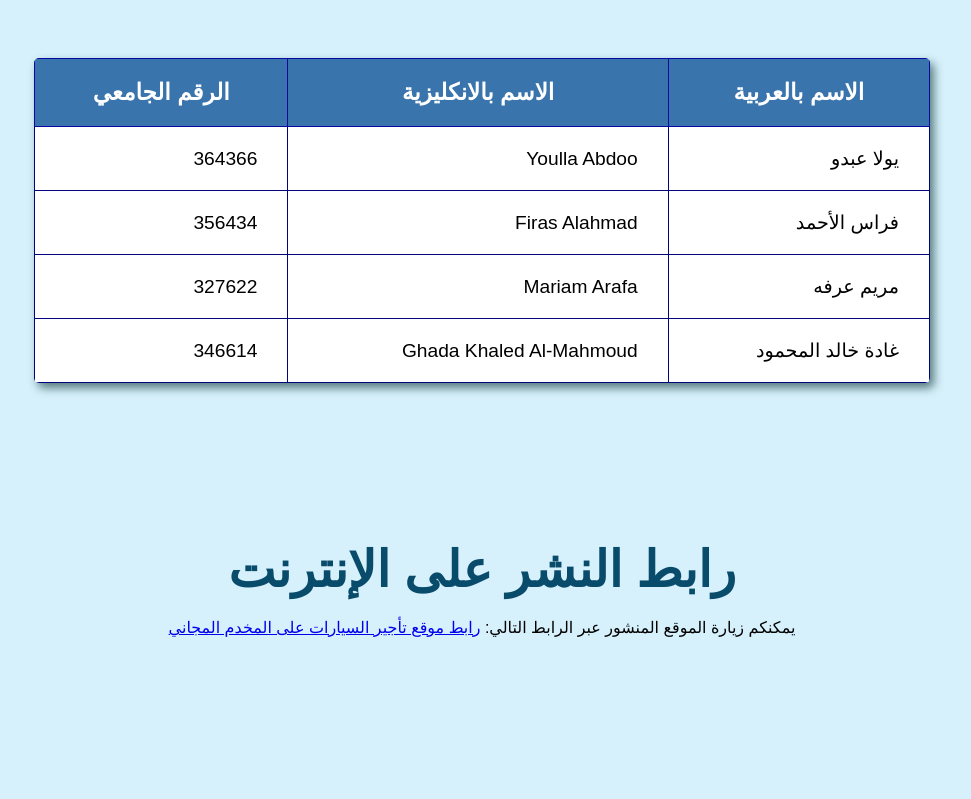
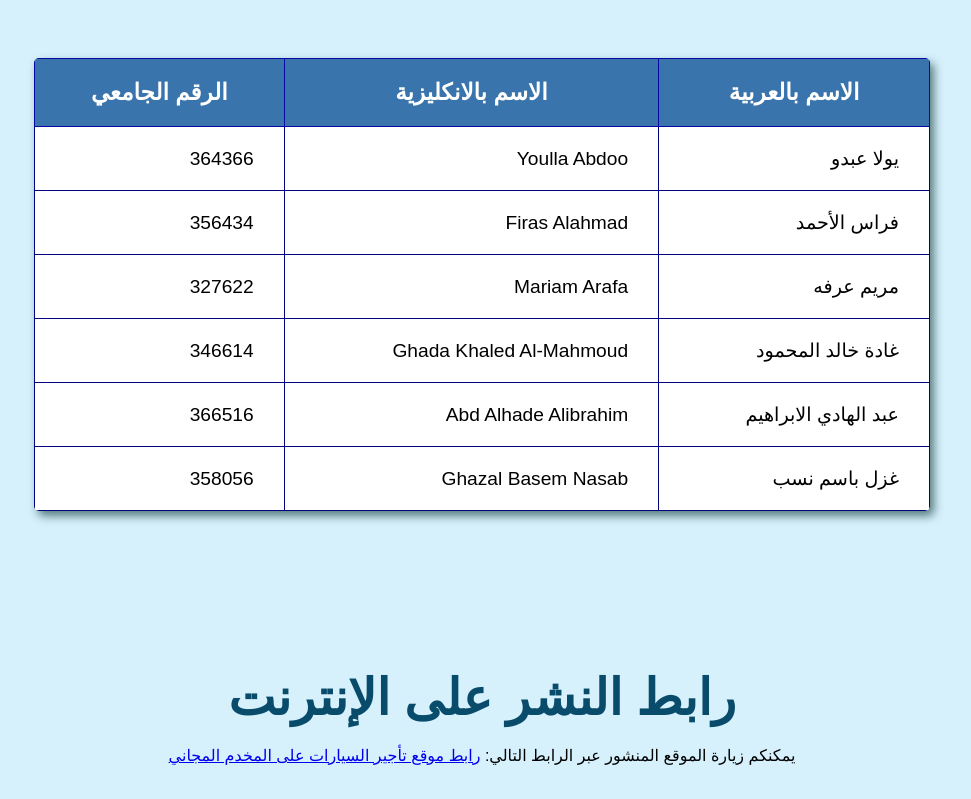
Before and after one commit to Youlla-debug/Car-Rental-Website, a plain HTML site: page home.html in a window 1280 px wide. Shown: the part 689-1488 px from the top of the page, without its empty margins (158-1129 px from the left). Before the commit the page ends 1360 px from the top, so only its background shows below. Drawn offline with Linux system fonts and the light colour scheme.

Commit message:
Update home.html

```diff
--- a/home.html
+++ b/home.html
@@ -48,6 +48,16 @@
                 <td>Ghada Khaled Al-Mahmoud</td>
                 <td>346614</td>
             </tr>
+             <tr>
+                <td>عبد الهادي الابراهيم</td>
+                <td>Abd Alhade Alibrahim</td>
+                <td>366516</td>
+            </tr>
+            <tr>
+                <td>غزل باسم نسب</td>
+                <td>Ghazal Basem Nasab</td>
+                <td>358056</td>
+            </tr>
         </tbody>
     </table>
 
```
